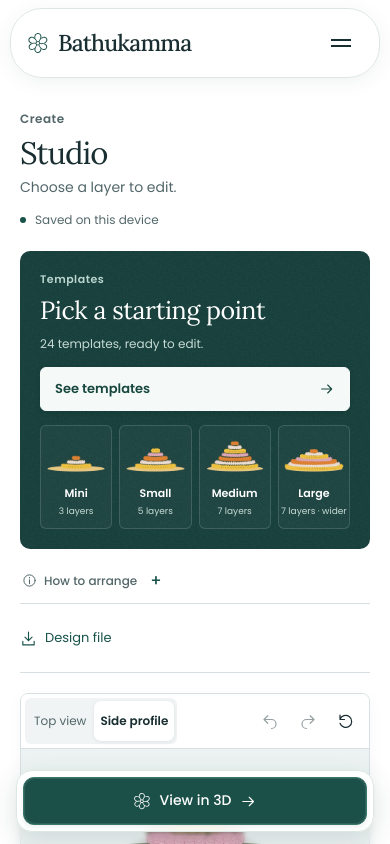
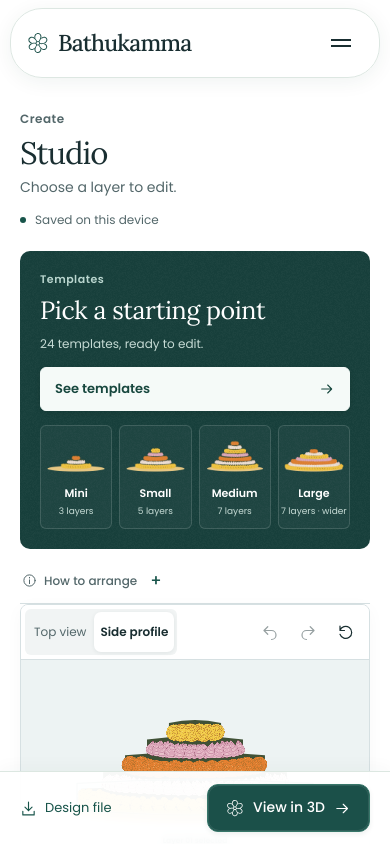
Before and after one commit to Manideep711/floral-studio, a Next.js app: page /studio in a window 390 px wide. Shown: the top 844 px of the page. Built offline with nearby package versions, Linux system fonts and the light colour scheme; a web font is replaced by a local one.

Commit message:
Match mobile bottom toolbar with design file and 3D actions

```diff
--- a/src/app/premium.css
+++ b/src/app/premium.css
@@ -739,3 +739,9 @@ html,body,dialog,[data-lenis-prevent],.layers-list { scrollbar-width: thin; scro
  .studio-page .bloom-next { position:fixed; left:16px; right:16px; bottom:calc(12px + env(safe-area-inset-bottom)); z-index:40; padding:6px; border:1px solid #dce7e1; border-radius:16px; background:#ffffffef; box-shadow:0 8px 28px #173b3324; backdrop-filter:blur(8px); }
  .studio-page .studio-bottom .bloom-next .shiny-button { width:100%; min-height:48px; font-size:14px; border-radius:11px; }
 }
+@media(max-width:700px) {
+ .studio-page .studio-bottom { position:fixed; top:auto; bottom:0; left:0; right:0; z-index:40; display:flex; align-items:center; justify-content:space-between; gap:12px; margin:0; padding:12px 20px calc(12px + env(safe-area-inset-bottom)); border-top:1px solid #dce7e1; border-bottom:0; background:#fffffff5; box-shadow:0 -4px 16px #173b3308; }
+ .studio-page .studio-bottom .bloom-next { position:static; padding:0; border:0; border-radius:0; background:transparent; box-shadow:none; backdrop-filter:none; }
+ .studio-page .studio-bottom .bloom-next .shiny-button { width:auto; min-height:48px; padding:12px 18px; }
+ .studio-page .studio-bottom .backup-menu { min-width:0; }
+}
```
